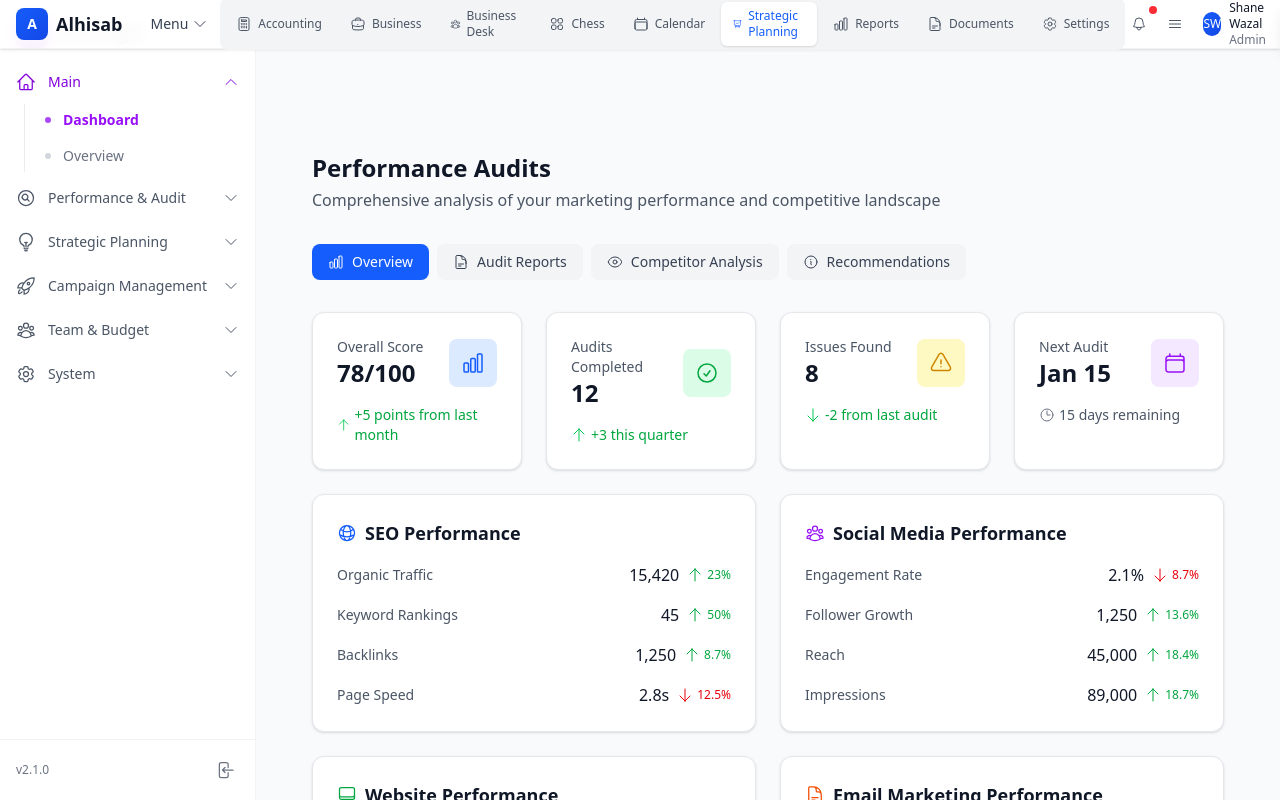
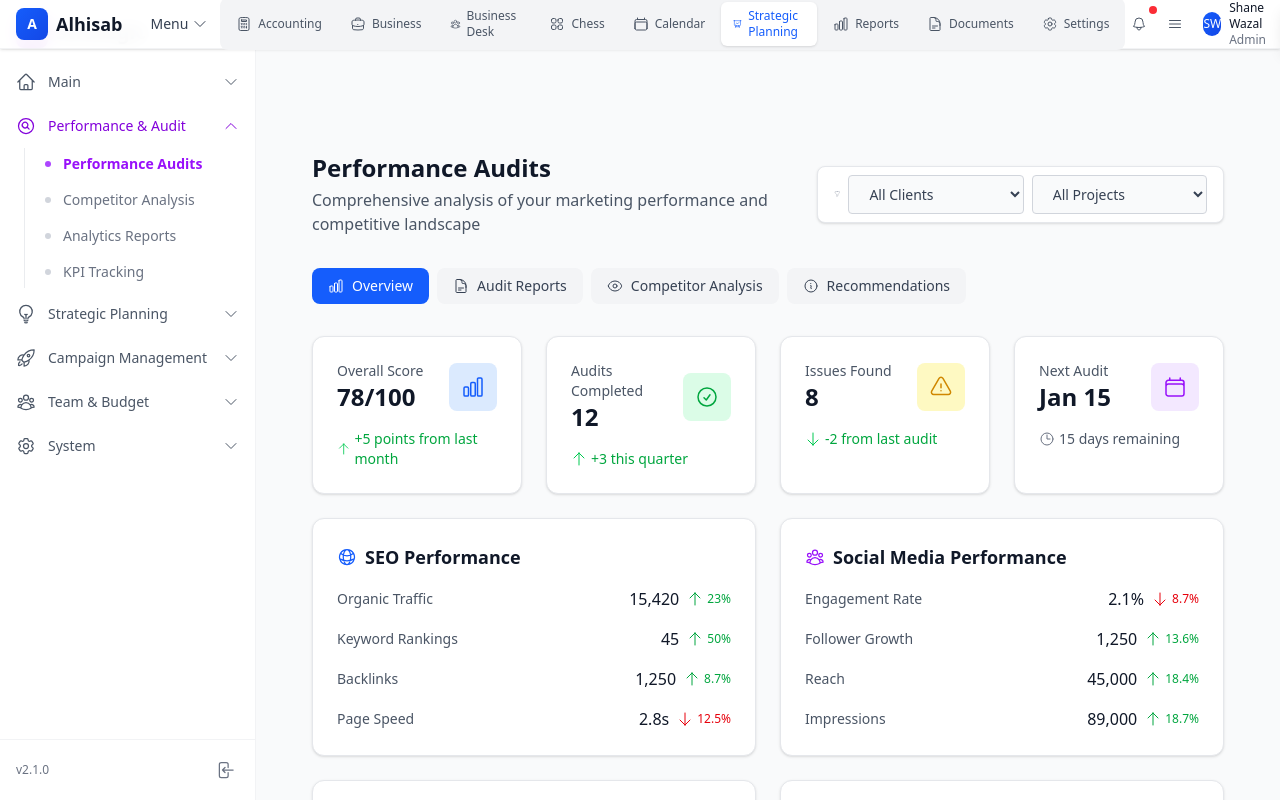
Before and after one commit to einfoengine/alhisab, a Next.js app in the folder frontend/: page /strategic-planning/performance-audits in a window 1280 px wide. Shown: the top 800 px of the page. Built offline with nearby package versions, Linux system fonts and the light colour scheme.

Commit message:
Performance audit in progress

```diff
--- a/frontend/src/app/strategic-planning/performance-audits/page.tsx
+++ b/frontend/src/app/strategic-planning/performance-audits/page.tsx
@@ -2,7 +2,6 @@
 
 import React, { useState } from "react";
 import {
-  MagnifyingGlassCircleIcon,
   ChartBarIcon,
   DocumentTextIcon,
   EyeIcon,
@@ -17,10 +16,74 @@ import {
   CalendarIcon,
   UserGroupIcon,
   GlobeAltIcon,
-  DevicePhoneMobileIcon,
   ComputerDesktopIcon,
   FunnelIcon,
 } from "@heroicons/react/24/outline";
+import clientsData from "@/data/clients.json";
+import projectsData from "@/data/projects.json";
+
+// Add types for Client and Project
+interface Client {
+  id: string;
+  client_name: string;
+  company_names: string[];
+  status: string;
+  email: string;
+  address?: string;
+  phone: {
+    country_code: string;
+    number: string;
+    whatsapp: boolean;
+  };
+  preferred_contact_method: string;
+  alternate_contacts: Array<{
+    name: string;
+    relation: string;
+    email: string;
+    phone: {
+      country_code: string;
+      number: string;
+      whatsapp: boolean;
+    };
+  }>;
+  social_media: Record<string, string | null>;
+  country: {
+    name: string;
+    iso_code: string;
+    currency: string;
+    timezone: string;
+    language: string;
+    continent: string;
+    phone_code: string;
+    flag: string;
+  };
+  projects: Array<{ id: string; name: string }>;
+  notes?: string;
+  last_payment?: string | null;
+  dues?: number | null;
+  created?: string;
+  avatar?: string;
+}
+
+interface Project {
+  id: string;
+  name: string;
+  description: string;
+  client_id: string;
+  project_master: string;
+  project_type: string;
+  start_date: string;
+  end_date: string;
+  status: string;
+  key_deliverables: string[];
+  services: Array<{ id: string; discount: number }>;
+  packages: Array<{ id: string; discount: number }>;
+  payment_methods: string[];
+  payment_security: string;
+  agreement_number: string;
+  project_value: number;
+  milestones: Array<{ name: string; release_amount: number }>;
+}
 
 // Mock audit data
 const auditReports = [
@@ -181,8 +244,60 @@ const getChangeIcon = (change: number) => {
 };
 
 export default function PerformanceAuditsPage() {
-  const [selectedAudit, setSelectedAudit] = useState<string | null>(null);
   const [activeTab, setActiveTab] = useState("overview");
+  const [selectedClientId, setSelectedClientId] = useState<string>("");
+  const [selectedProjectId, setSelectedProjectId] = useState<string>("");
+
+  const clients: Client[] = clientsData;
+  const allProjects: Project[] = projectsData.projects;
+  const selectedClient = clients.find((c) => c.id === selectedClientId);
+  const clientProjects = selectedClient ? allProjects.filter((p) => p.client_id === selectedClient.id) : allProjects;
+
+  // Modern filter UI in header
+  const renderHeaderWithFilters = () => (
+    <div className="flex flex-col md:flex-row md:items-center md:justify-between mb-8 gap-4">
+      <div>
+        <h1 className="text-2xl font-bold text-gray-900">Performance Audits</h1>
+        <p className="text-gray-600 mt-1">Comprehensive analysis of your marketing performance and competitive landscape</p>
+      </div>
+      <div className="flex gap-2 items-center bg-white rounded-lg shadow-sm px-4 py-2 border border-gray-200">
+        <FunnelIcon className="h-4 w-4 text-gray-400" />
+        <select
+          className="block w-44 px-3 py-2 border border-gray-200 rounded-md focus:outline-none focus:ring-2 focus:ring-blue-500 text-sm text-gray-700 bg-gray-50 hover:bg-gray-100 transition"
+          value={selectedClientId}
+          onChange={e => {
+            setSelectedClientId(e.target.value);
+            setSelectedProjectId("");
+          }}
+        >
+          <option value="">All Clients</option>
+          {clients.map((client) => (
+            <option key={client.id} value={client.id}>{client.client_name}</option>
+          ))}
+        </select>
+        <select
+          className="block w-44 px-3 py-2 border border-gray-200 rounded-md focus:outline-none focus:ring-2 focus:ring-blue-500 text-sm text-gray-700 bg-gray-50 hover:bg-gray-100 transition"
+          value={selectedProjectId}
+          onChange={e => setSelectedProjectId(e.target.value)}
+          disabled={clientProjects.length === 0}
+        >
+          <option value="">All Projects</option>
+          {clientProjects.map((project) => (
+            <option key={project.id} value={project.id}>{project.name}</option>
+          ))}
+        </select>
+        {(selectedClientId || selectedProjectId) && (
+          <button
+            className="ml-2 px-2 py-1 text-xs rounded bg-gray-100 hover:bg-gray-200 text-gray-600 border border-gray-200 transition"
+            onClick={() => { setSelectedClientId(""); setSelectedProjectId(""); }}
+            title="Clear filters"
+          >
+            Clear
+          </button>
+        )}
+      </div>
+    </div>
+  );
 
   const tabs = [
     { id: "overview", name: "Overview", icon: ChartBarIcon },
@@ -624,11 +739,7 @@ export default function PerformanceAuditsPage() {
 
   return (
     <div className="p-4 md:p-8">
-      {/* Header */}
-      <div className="mb-8">
-        <h1 className="text-2xl font-bold text-gray-900">Performance Audits</h1>
-        <p className="text-gray-600 mt-1">Comprehensive analysis of your marketing performance and competitive landscape</p>
-      </div>
+      {renderHeaderWithFilters()}
 
       {/* Tab Navigation */}
       <div className="mb-8">
--- a/frontend/src/components/sidebars/StrategicPlanningSidebar.tsx
+++ b/frontend/src/components/sidebars/StrategicPlanningSidebar.tsx
@@ -40,7 +40,7 @@ const menuGroups = [
     name: 'Performance & Audit',
     icon: MagnifyingGlassCircleIcon,
     items: [
-      { name: 'Performance Audits', href: '/strategic-planning/audits', icon: MagnifyingGlassCircleIcon },
+      { name: 'Performance Audits', href: '/strategic-planning/performance-audits', icon: MagnifyingGlassCircleIcon },
       { name: 'Competitor Analysis', href: '/strategic-planning/competitor-analysis', icon: EyeIcon },
       { name: 'Analytics Reports', href: '/strategic-planning/analytics', icon: ChartBarIcon },
       { name: 'KPI Tracking', href: '/strategic-planning/kpis', icon: TagIcon },
```
